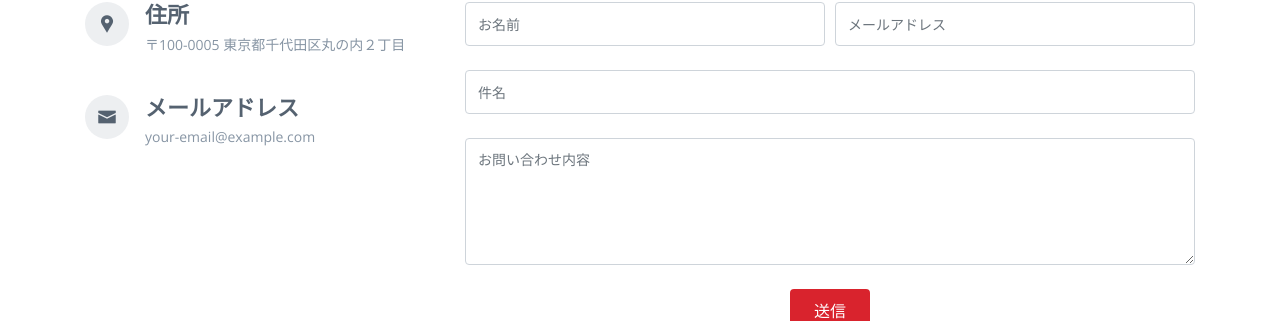
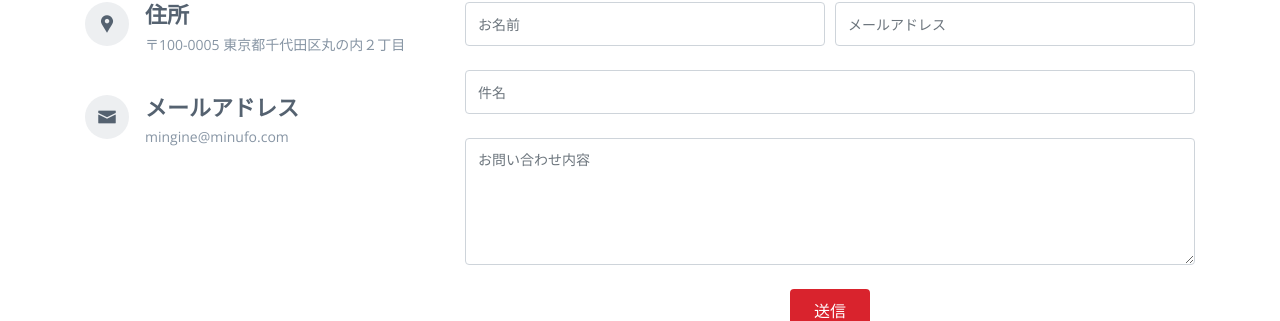
Before and after one commit to MinUFO/minshop, a Jekyll site: the page built from contact.html, in a window 1280 px wide and 956 px high. Shown: the part 218-539 px from the top of the window. Built offline with Jekyll 4.4.1, drawn with Linux system fonts in a browser that asks for light colours; part of the change alters nothing that is shown.

Commit message:
update description and keywords

```diff
--- a/_config.yml
+++ b/_config.yml
@@ -19,11 +19,15 @@
 # in the templates via {{ site.myvariable }}.
 
 title: MinGine
-email: your-email@example.com
-description: >- # this means to ignore newlines until "baseurl:"
-  Write an awesome description for your new site here. You can edit this
-  line in _config.yml. It will appear in your document head meta (for
-  Google search results) and in your feed.xml site description.
+email: mingine@minufo.com
+description: >- # this means to ignore newlines until "keywords:"
+  クラウドサーバーでECサイトの構築と運営のサポートを格安・低コストで導入できるシステムを提供しております。
+  安全・安定・安心、１コインからECサイト運営できるみんなのエンジン「MinGine」です。
+keywords: >- # this means to ignore newlines until "baseurl:"
+  mingine,ミンジン,c2c,ctoc,売買,ec,コマース,eコマース,ecサイト,web,site,website,ウェブ,サイト,ウェブサイト,
+  infra,インフラ,server,サーバー,サーバー構築,host,hosting,ホスト,domain,ドメイン,cloud,クラウド,AWS,
+  speed,security,安い,安価,速い,高速,安全,安定,安心,高速ロード,seo,seo対策,
+  1coin,1コイン,ワンコイン,500円,480円,1000円以内,1000円未満
 baseurl: "/mingine" # the subpath of your site, e.g. /blog
 url: "" # the base hostname & protocol for your site, e.g. http://example.com
 address: >-
--- a/_includes/head.html
+++ b/_includes/head.html
@@ -5,7 +5,7 @@
 
   <title>{% if page.title %}{{ page.title | escape }}{% else %}{{ site.title | escape }}{% endif %}</title>
   <meta name="description" content="{% if page.excerpt %}{{ page.excerpt | strip_html | strip_newlines | truncate: 160 }}{% else %}{{ site.description }}{% endif %}">
-  <meta content="" name="keywords">
+  <meta name="keywords" content="{% if page.keywords %}{{ page.keywords }}{% else %}{{ site.keywords }}{% endif %}">
 
   <link href="{{ "/assets/img/favicon.ico" | relative_url }}" rel="icon">
   <link href="{{ "/assets/img/apple-icon.png" | relative_url }}" rel="apple-touch-icon">
```
